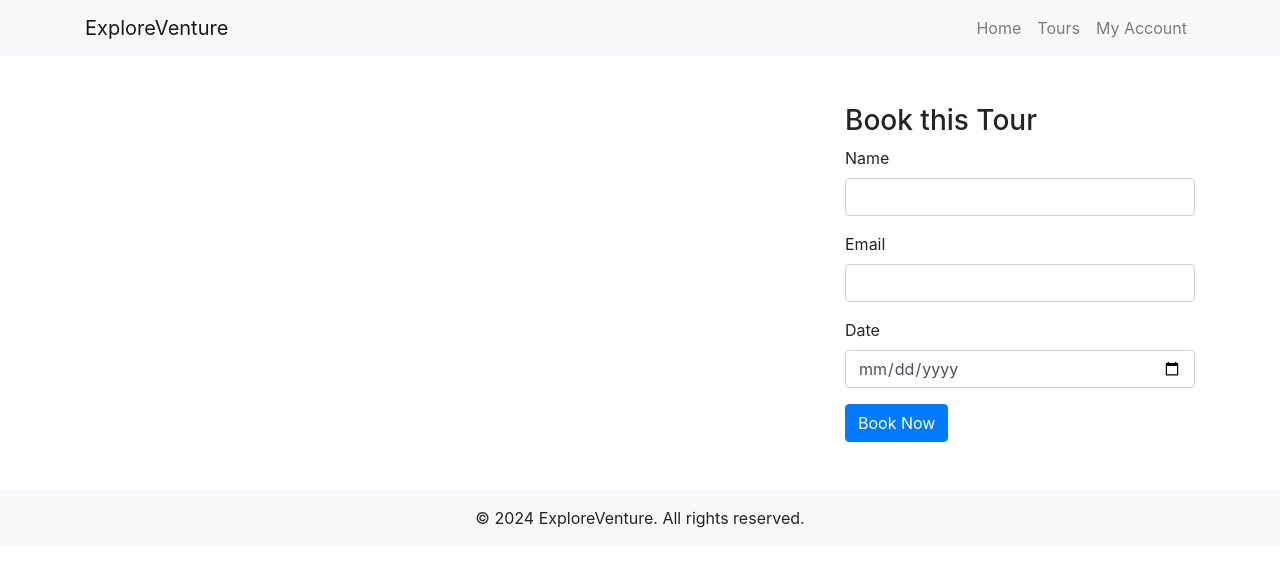
After one commit to dhope1/WonderlustTours, a Flask app: template templates/tourdetails.html in a window 1280 px wide. The commit adds this page. Shown: the top 567 px of the page. Run offline with Flask 3, Linux system fonts and the light colour scheme; the template is opened without the code that fills it, so the values that code supplies are empty; some libraries are stand-ins or nearby versions.

Commit message:
Template design updated

```diff
--- a/run.py
+++ b/run.py
@@ -0,0 +1,19 @@
+#from app import create_app
+from flask import Flask, render_template
+
+#app = create_app()
+app = Flask(__name__)
+
+
+
+@app.route('/index')
+def index():
+    return render_template('index.html')
+
+@app.route('/sheve')
+def sheve():
+    return f"Heyy"
+
+
+if __name__ == "__main__":
+    app.run(debug=True, port=5002)
--- a/app/templates/layout.html
+++ b/templates/layout.html
@@ -3,7 +3,7 @@
 <head>
   <meta charset="UTF-8">
   <meta name="viewport" content="width=device-width, initial-scale=1.0">
-  <title>{% block title %}Wondelust Tours{% endblock %}</title>
+  <title>{% block title %}ExploreVenture{% endblock %}</title>
   <link href="https://maxcdn.bootstrapcdn.com/bootstrap/4.5.2/css/bootstrap.min.css" rel="stylesheet">
   {% block styles %}{% endblock %}
 </head>
@@ -13,23 +13,20 @@
   <header>
     <nav class="navbar navbar-expand-lg navbar-light bg-light">
       <div class="container">
-        <a class="navbar-brand" href="#">Wondelust Tours</a>
+        <a class="navbar-brand" href="{{ url_for('routes.index') }}">ExploreVenture</a>
         <button class="navbar-toggler" type="button" data-toggle="collapse" data-target="#navbarNav" aria-controls="navbarNav" aria-expanded="false" aria-label="Toggle navigation">
           <span class="navbar-toggler-icon"></span>
         </button>
         <div class="collapse navbar-collapse" id="navbarNav">
           <ul class="navbar-nav ml-auto">
             <li class="nav-item">
-              <a class="nav-link" href="/">Home</a>
+              <a class="nav-link" href="{{ url_for('routes.index') }}">Home</a>
             </li>
             <li class="nav-item">
-              <a class="nav-link" href="/tours">Tours</a>
+              <a class="nav-link" href="{{ url_for('routes.tours') }}">Tours</a>
             </li>
             <li class="nav-item">
-              <a class="nav-link" href="/login">Login</a>
-            </li>
-            <li class="nav-item">
-              <a class="nav-link" href="/register">Register</a>
+              <a class="nav-link" href="{{ url_for('routes.account') }}">My Account</a>
             </li>
           </ul>
         </div>
@@ -45,7 +42,7 @@
   <!-- Footer -->
   <footer class="bg-light py-3">
     <div class="container text-center">
-      <p class="mb-0">&copy; 2024 Wondelust Tours. All rights reserved.</p>
+      <p class="mb-0">&copy; 2024 ExploreVenture. All rights reserved.</p>
     </div>
   </footer>
 
--- /dev/null
+++ b/templates/tourdetails.html
@@ -0,0 +1,29 @@
+{% extends 'layout.html' %}
+{% block title %}{{ tour.title }} - ExploreVenture{% endblock %}
+{% block content %}
+<div class="row">
+  <div class="col-md-8">
+    <img src="{{ tour.image_url }}" class="img-fluid" alt="{{ tour.title }}">
+    <h2>{{ tour.title }}</h2>
+    <p>{{ tour.description }}</p>
+  </div>
+  <div class="col-md-4">
+    <h3>Book this Tour</h3>
+    <form action="{{ url_for('routes.book', tour_id=tour.id) }}" method="post">
+      <div class="form-group">
+        <label for="name">Name</label>
+        <input type="text" class="form-control" id="name" name="name" required>
+      </div>
+      <div class="form-group">
+        <label for="email">Email</label>
+        <input type="email" class="form-control" id="email" name="email" required>
+      </div>
+      <div class="form-group">
+        <label for="date">Date</label>
+        <input type="date" class="form-control" id="date" name="date" required>
+      </div>
+      <button type="submit" class="btn btn-primary">Book Now</button>
+    </form>
+  </div>
+</div>
+{% endblock %}
```
Also changed, not shown: app/templates/account.html (deleted, +0 -31 lines), app/templates/index.html (deleted, +0 -11 lines), app/templates/tourdetails.html (deleted, +0 -17 lines), templates/account.html (added, +14 -0 lines), templates/book.html (renamed from app/templates/booking.html, +6 -8 lines), templates/index.html (added, +9 -0 lines), templates/tours.html (renamed from app/templates/tours.html, +6 -8 lines).
